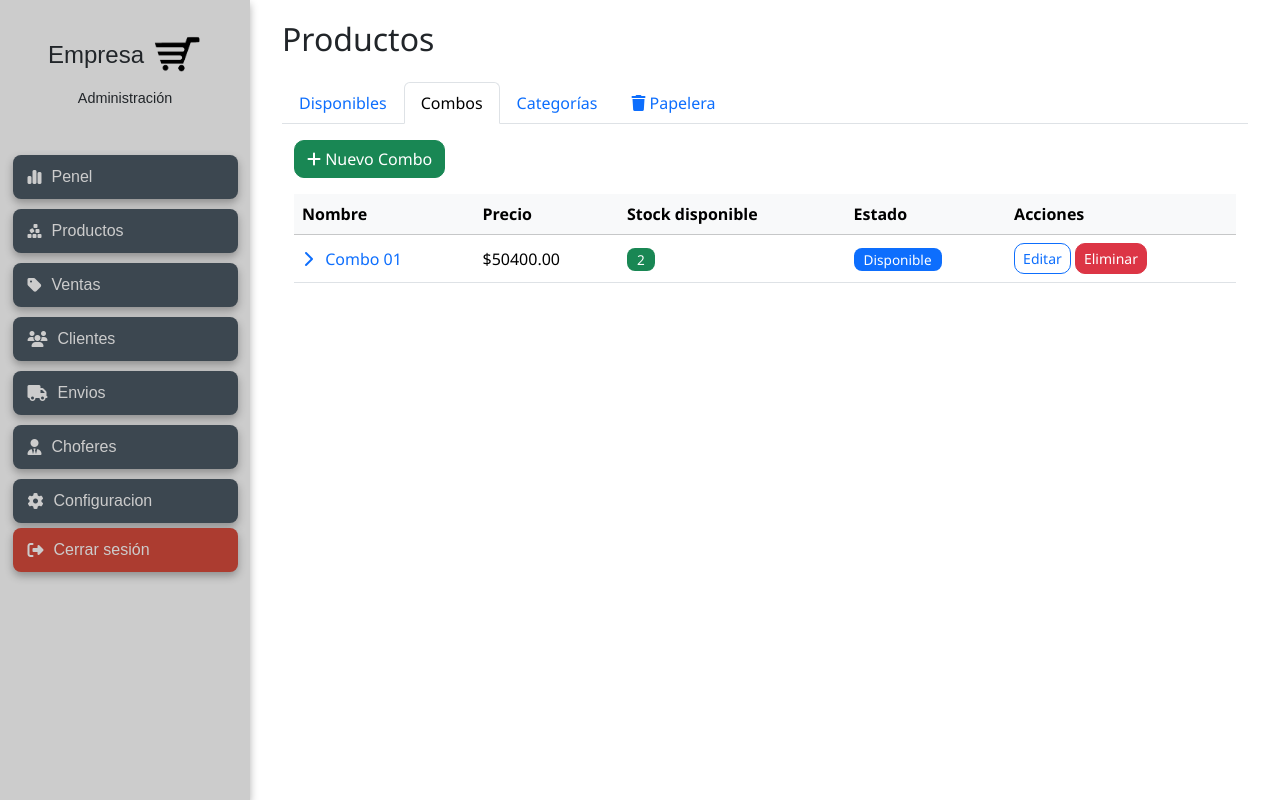
After one commit to LeandroAgristola/ProyectoStock, a Django app: page /products/combos/ in a window 1280 px wide. The commit adds this page. Run offline with Django 5.2, Linux system fonts and the light colour scheme; a user stored in the database is signed in; data comes from the database, SQL or seed files in the repository; both versions use the stored data as it was after the commit; some web fonts are replaced.

Commit message:
Realizamos debug en la app produc, creamos la nueva funcionalidad de combo

```diff
--- a/management/templates/management/layout_management.html
+++ b/management/templates/management/layout_management.html
@@ -53,6 +53,7 @@
                     </div>
                 {% endfor %}
             {% endif %}
+
             {% block content %}
 
             {% endblock %}
--- a/products/models.py
+++ b/products/models.py
@@ -1,5 +1,7 @@
 from django.db import models
 from django.utils.text import slugify
+
+#Modelos para categorias
 
 class Category(models.Model):
     """
@@ -31,6 +33,8 @@ class Category(models.Model):
             self.slug = slugify(self.name)
         super().save(*args, **kwargs)
 
+#Modelos para productos
+
 class Product(models.Model):
     """
     Modelo para productos.
@@ -42,9 +46,10 @@ class Product(models.Model):
     description = models.TextField(blank=True, verbose_name="Descripción")
     category = models.ForeignKey(
         Category,
-        on_delete=models.SET_NULL,   # productos sobreviven sin categoría
+        on_delete=models.SET_NULL,
         null=True, blank=True,
-        related_name="products"
+        related_name="products",
+        verbose_name="Subcategoría"
     )
     price = models.DecimalField(max_digits=10, decimal_places=2, verbose_name="Precio")
     stock = models.IntegerField(verbose_name="Stock")
@@ -59,3 +64,40 @@ class Product(models.Model):
 
     def __str__(self):
         return self.name
+
+#Modelos para combos
+
+class Combo(models.Model):
+    name = models.CharField(max_length=255)
+    description = models.TextField(blank=True, null=True)
+    special_price = models.DecimalField(max_digits=10, decimal_places=2, blank=True, null=True)
+    available = models.BooleanField(default=True)
+    created_at = models.DateTimeField(auto_now_add=True)
+
+    def __str__(self):
+        return self.name
+
+    def calculated_price(self):
+        """Si no tiene precio especial, devolver suma de productos"""
+        total = sum(item.product.price * item.quantity for item in self.items.all())
+        return self.special_price if self.special_price else total
+
+    def max_available_stock(self):
+        """La cantidad máxima de combos disponibles depende del stock mínimo de sus productos"""
+        stocks = []
+        for item in self.items.all():
+            if item.product.stock is None:
+                continue
+            if item.product.stock == 0:
+                return 0
+            stocks.append(item.product.stock // item.quantity)
+        return min(stocks) if stocks else 0
+
+
+class ComboItem(models.Model):
+    combo = models.ForeignKey(Combo, related_name="items", on_delete=models.CASCADE)
+    product = models.ForeignKey(Product, on_delete=models.CASCADE)
+    quantity = models.PositiveIntegerField(default=1)
+
+    def __str__(self):
+        return f"{self.quantity} x {self.product.name}"
--- /dev/null
+++ b/products/templates/products/combo_list.html
@@ -0,0 +1,91 @@
+{% extends "products/products_layout.html" %}
+{% load static %}
+
+{% block product_content %}
+<div class="container-fluid">
+
+  <a href="{% url 'products:combo_create' %}" class="btn btn-success mb-3">
+    <i class="fa-solid fa-plus"></i> Nuevo Combo
+  </a>
+
+  <div class="table-responsive">
+    <table class="table table-hover align-middle">
+        <thead class="table-light">
+            <tr>
+                <th>Nombre</th>
+                <th>Precio</th>
+                <th>Stock disponible</th>
+                <th>Estado</th>
+                <th>Acciones</th>
+            </tr>
+        </thead>
+        <tbody>
+            {% for combo in combos %}
+            <tr>
+                <td>
+                    <button class="btn btn-link p-0 text-decoration-none"
+                            type="button"
+                            data-bs-toggle="collapse"
+                            data-bs-target="#items{{ combo.id }}"
+                            aria-expanded="false">
+                        <i class="fa-solid fa-chevron-right me-2 collapse-indicator"></i>
+                        {{ combo.name }}
+                    </button>
+                </td>
+                <td>${{ combo.calculated_price }}</td>
+                <td>
+                  {% if combo.max_available_stock > 0 %}
+                    <span class="badge bg-success">{{ combo.max_available_stock }}</span>
+                  {% else %}
+                    <span class="badge bg-danger">0</span>
+                  {% endif %}
+                </td>
+                <td>
+                    {% if combo.available %}
+                        <span class="badge bg-primary">Disponible</span>
+                    {% else %}
+                        <span class="badge bg-secondary">No disponible</span>
+                    {% endif %}
+                </td>
+                <td>
+                    <a href="{% url 'products:combo_edit' combo.id %}" class="btn btn-sm btn-outline-primary">Editar</a>
+                    <form action="{% url 'products:combo_delete' combo.id %}" method="post" class="d-inline">
+                        {% csrf_token %}
+                        <button type="submit" class="btn btn-sm btn-danger">Eliminar</button>
+                    </form>
+                </td>
+            </tr>
+            <!-- Fila expandible con los items -->
+            <tr class="collapse" id="items{{ combo.id }}">
+                <td colspan="5">
+                    <ul class="list-group list-group-flush">
+                        {% for item in combo.items.all %}
+                        <li class="list-group-item {% if item.product.stock == 0 %}resaltado-rojo{% endif %}">
+                            <div class="d-flex justify-content-between">
+                                <div class="row">
+                                    <div class="col-10">
+                                    <span>{{ item.quantity }} x {{ item.product.name }}</span>
+                                    </div>
+                                    <div class="col-2"|>
+                                    {% if item.product.stock == 0 %}
+                                    <span class="badge bg-danger">Sin stock</span>
+                                    {% else %}
+                                    <span class="badge bg-secondary">Stock: {{ item.product.stock }}</span>
+                                    </div>
+                                </div>
+                            {% endif %}
+                        </li>
+                        {% empty %}
+                        <li class="list-group-item text-muted">Sin productos en este combo</li>
+                        {% endfor %}
+                    </ul>
+                </td>
+            </tr>
+            {% empty %}
+                <tr><td colspan="5" class="text-center">No hay combos creados.</td></tr>
+            {% endfor %}
+        </tbody>
+    </table>
+  </div>
+</div>
+{% endblock %}
--- a/products/templates/products/product_list.html
+++ b/products/templates/products/product_list.html
@@ -71,7 +71,7 @@
             </thead>
             <tbody>
                 {% for product in products %}
-                <tr>
+                <tr class="{% if product.stock == 0 %} resaltado-rojo {% endif %}">
                     <td>{{ product.code|default:"N/A" }}</td>
                     <td>{{ product.name }}</td>
                     <td>{{ product.category.name }}</td>
--- a/products/templates/products/products_layout.html
+++ b/products/templates/products/products_layout.html
@@ -8,6 +8,11 @@
         <li class="nav-item">
             <a class="nav-link {% if active_tab == 'available' %}active{% endif %}" href="{% url 'products:product_list' %}" role="tab">
                 Disponibles
+            </a>
+        </li>
+        <li class="nav-item">
+            <a class="nav-link {% if active_tab == 'combos' %}active{% endif %}" href="{% url 'products:combo_list' %}" role="tab">
+               Combos
             </a>
         </li>
         <li class="nav-item">
--- a/products/urls.py
+++ b/products/urls.py
@@ -22,4 +22,10 @@ urlpatterns = [
 
     # API subcategorías
     path('api/subcategories/', views.subcategories_api, name='subcategories_api'),
+
+    # Combos
+    path('combos/', views.combo_list, name='combo_list'),
+    path('combos/new/', views.combo_create, name='combo_create'),
+    path('combos/<int:pk>/edit/', views.combo_edit, name='combo_edit'),
+    path('combos/<int:pk>/delete/', views.combo_delete, name='combo_delete'),
 ]
--- a/products/views.py
+++ b/products/views.py
@@ -2,10 +2,9 @@ from django.shortcuts import render, redirect, get_object_or_404
 from django.contrib.auth.decorators import login_required
 from django.db.models import Q
 from django.contrib import messages
-from .models import Product, Category
-from .forms import ProductForm, CategoryForm
+from .models import Product, Category, Combo, ComboItem
+from .forms import ComboItemFormSet, ProductForm, CategoryForm, ComboForm, ComboItemForm
 from django.http import JsonResponse
-
 
 @login_required
 def product_list(request):
@@ -13,6 +12,7 @@ def product_list(request):
     status_filter = request.GET.get('status')
     search_query = request.GET.get('search') or ''  # <- evita "None"
 
+    # Filtrado de productos y busqueda
     products = Product.objects.filter(available=True)
     if search_query:
         products = products.filter(Q(name__icontains=search_query) | Q(code__icontains=search_query))
@@ -30,6 +30,8 @@ def product_list(request):
         'active_tab': 'available',
     }
     return render(request, 'products/product_list.html', context)
+
+# API para mostrar las subcategorías asociadas a una categoría en el formulario
 
 @login_required
 def subcategories_api(request):
@@ -51,6 +53,7 @@ def product_trash(request):
     }
     return render(request, 'products/product_trash.html', context)
 
+# CRUD productos
 
 @login_required
 def product_create(request):
@@ -135,6 +138,7 @@ def product_delete_permanently(request, pk):
     return redirect('products:product_trash')
 
 
+
 @login_required
 def category_list(request):
     """
@@ -147,6 +151,7 @@ def category_list(request):
     }
     return render(request, 'products/category_list.html', context)
 
+# CRUD Categorías
 
 @login_required
 def category_create(request):
@@ -195,3 +200,57 @@ def category_delete(request, pk):
     category.delete()
     messages.success(request, "Categoría eliminada exitosamente.")
     return redirect('products:category_list')
+
+
+
+@login_required
+def combo_list(request):
+    combos = Combo.objects.all()
+    context = {
+        'combos': combos,
+        'active_tab': 'combos',
+    }
+    return render(request, 'products/combo_list.html', context)
+
+#CRUD Combos
+
+@login_required
+def combo_create(request):
+    if request.method == 'POST':
+        form = ComboForm(request.POST)
+        formset = ComboItemFormSet(request.POST)
+        if form.is_valid() and formset.is_valid():
+            combo = form.save()
+            formset.instance = combo
+            formset.save()
+            messages.success(request, "Combo creado exitosamente.")
+            return redirect('products:combo_list')
+    else:
+        form = ComboForm()
+        formset = ComboItemFormSet()
+    return render(request, 'products/combo_form.html', {'form': form, 'formset': formset, 'title': 'Nuevo Combo'})
+
+@login_required
+def combo_edit(request, pk):
+    combo = get_object_or_404(Combo, pk=pk)
+    if request.method == 'POST':
+        form = ComboForm(request.POST, instance=combo)
+        formset = ComboItemFormSet(request.POST, instance=combo)
+        if form.is_valid() and formset.is_valid():
+            form.save()
+            formset.save()
+            messages.success(request, "Combo actualizado exitosamente.")
+            return redirect('products:combo_list')
+    else:
+        form = ComboForm(instance=combo)
+        formset = ComboItemFormSet(instance=combo)
+    return render(request, 'products/combo_form.html', {'form': form, 'formset': formset, 'title': 'Editar Combo'})
+
+
+@login_required
+def combo_delete(request, pk):
+    combo = get_object_or_404(Combo, pk=pk)
+    if request.method == 'POST':
+        combo.delete()
+        messages.success(request, "Combo eliminado.")
+    return redirect('products:combo_list')
--- a/static/css/styleManagement.css
+++ b/static/css/styleManagement.css
@@ -159,13 +159,6 @@ label {
     background-color: rgb(255, 240, 240) !important;
   }
 
-.card-header.resaltado-rojo {
-  background-color: rgb(255, 240, 240) !important;
-  border-color: #ffcccc;
-}
-
-
-
 /*Estilo para el panel de estadisticas*/
 
 .chart-panel {
```
Also changed, not shown: products/forms.py (+64 -11 lines), products/pendientes.txt (+5 -14 lines), products/templates/products/combo_form.html (added, +85 -0 lines), db.sqlite3, products/migrations/0004_alter_product_category.py (added), products/migrations/0005_combo_comboitem.py (added).
